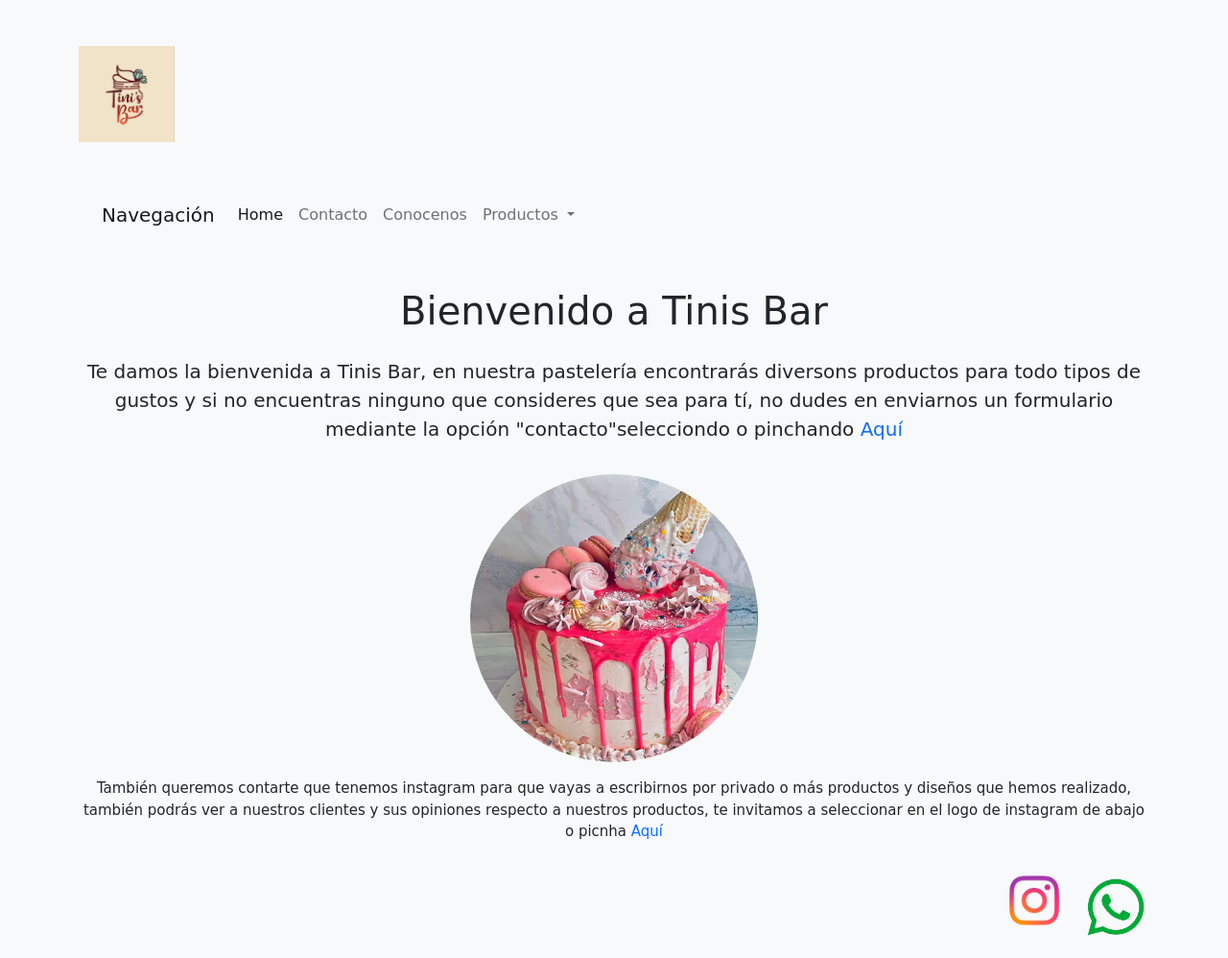
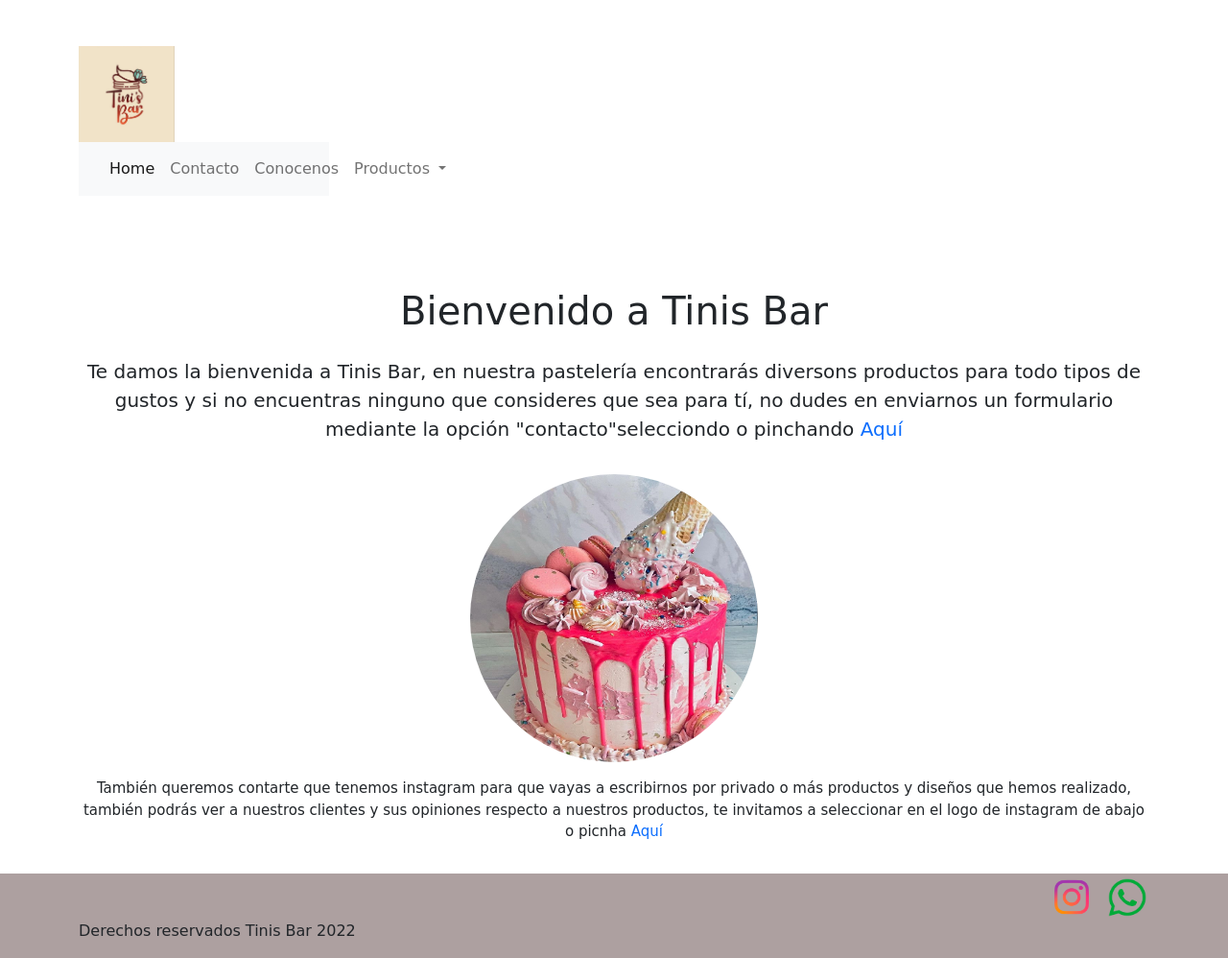
Before and after one commit to TrellixVulnTeam/Tinis-Bar-SASS_4P5Q, a website: page index.html in a window 1280 px wide. Shown: the whole page at 96% size. Drawn offline with Linux system fonts and the light colour scheme; a web font is replaced by a local one.

Commit message:
SE AÑADIERON POCOS COLORES Y SE RESTRUCTURARON COSAS

```diff
--- a/index.html
+++ b/index.html
@@ -14,21 +14,17 @@
     <link rel="stylesheet" href="css1/estilos.css">
     <title>Tinis Bar | Bienvenido</title>
   </head>
-  <body class="bg-light">
-    <div class="container-fluid">
+  <body>
+    <div class="container-fluid color-fondo">
     <div class="container">
         <div class="row">
-        <div class="col-md-12">
+        <div class="col-md-6">
         <header class="py-5">
             <img src="imagenes/logo.jpeg" alt="Logo tinis bar" class="logo">
-        </header>
-        </div>
-        </div>
             <div class="row">
-    <div class="col-md-12">
+              <div class="col-md-6">
               <nav class="navbar navbar-expand-lg navbar-light bg-light">
                   <div class="container-fluid">
-          <a class="navbar-brand" href="index.html">Navegación</a>
                     <button class="navbar-toggler" type="button" data-bs-toggle="collapse" data-bs-target="#navbarNavDropdown" aria-controls="navbarNavDropdown" aria-expanded="false" aria-label="Toggle navigation">
                       <span class="navbar-toggler-icon"></span>
                     </button>
@@ -56,6 +52,9 @@
                     </div>
                   </div>
                 </nav>
+              </div>
+              </div>
+        </header>
         </div>
         </div>
     </div>
@@ -91,7 +90,7 @@
 
     <!-- Option 1: Bootstrap Bundle with Popper -->
     <script src="js/bootstrap.bundle.min.js" integrity="sha384-ka7Sk0Gln4gmtz2MlQnikT1wXgYsOg+OMhuP+IlRH9sENBO0LRn5q+8nbTov4+1p" crossorigin="anonymous"></script>
-    <footer>
+    <footer class="color-fondo-2">
         <div class="container-fluid">
             <div class="container">
                 <div class="row">
@@ -100,6 +99,11 @@
                       <a href="https://www.instagram.com/tini.sbar/"><img src="imagenes/instagram logo 1.png" alt="instagram Logo" class="rounded float-end ig"></a>
                     </div>
                 </div>
+                <div class="row">
+                  <div class="col-md-12">
+                    <p>Derechos reservados Tinis Bar 2022</p>
+                  </div>
+                </div>
             </div>
         </div>
     </footer>
--- a/scss/estilos.scss
+++ b/scss/estilos.scss
@@ -12,8 +12,21 @@
         font-size: $valor;
     }
 }
+/* .color-fondo {
+    background-color: #E0CECE;
+} */
+.color-fondo-2 {
+    background-color: #ADA0A0;
+}
+.tamano {
+    font-size: 10px;
+}
 body {
     font-family: 'Sansita Swashed', cursive;
+}
+
+.margen-boton {
+    padding-bottom: 100px;
 }
 
 .logo {
@@ -48,8 +61,8 @@
 }
 
 .wsp {
-    width: 70px;
-    margin-bottom: 10px;
+    width: 46px;
+    padding-top: 2px;
 }
 @mixin sizes($width, $height) {
     height: $height;
@@ -59,5 +72,6 @@
     @include sizes(800px, 400px)
 }
 .ig {
-    width: 100px;
+    width: 70px;
+    padding-top: 5px;
 }
```
Also changed, not shown: conocenos.html (+6 -2 lines), contacto.html (+7 -3 lines), package.json (+293 -2 lines), postres.html (+6 -2 lines), tortas.html (+6 -2 lines), css1/estilos.css. Lines whose indentation alone changed are shown as unchanged.
